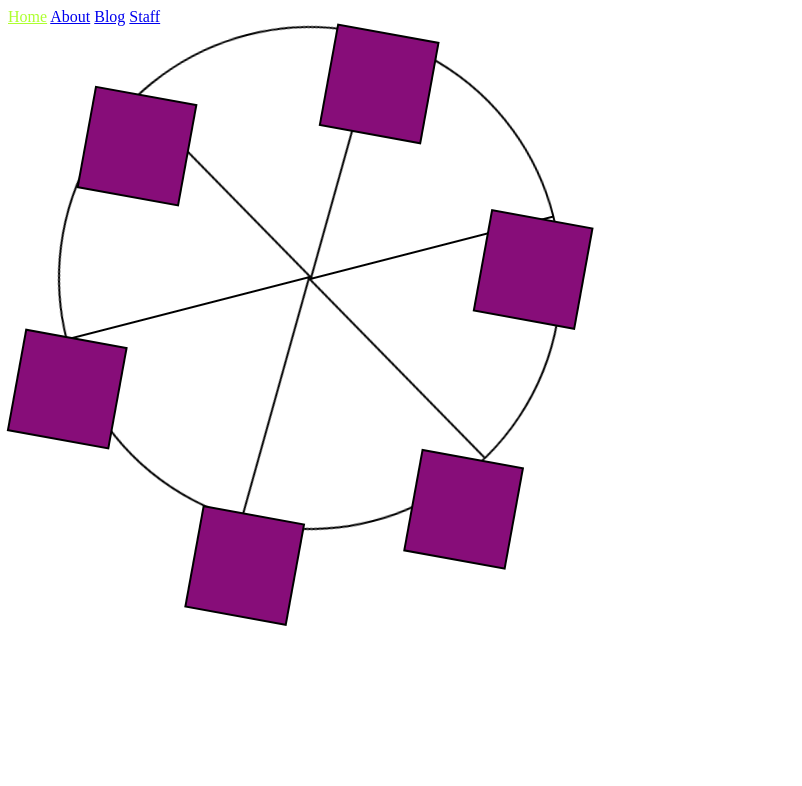
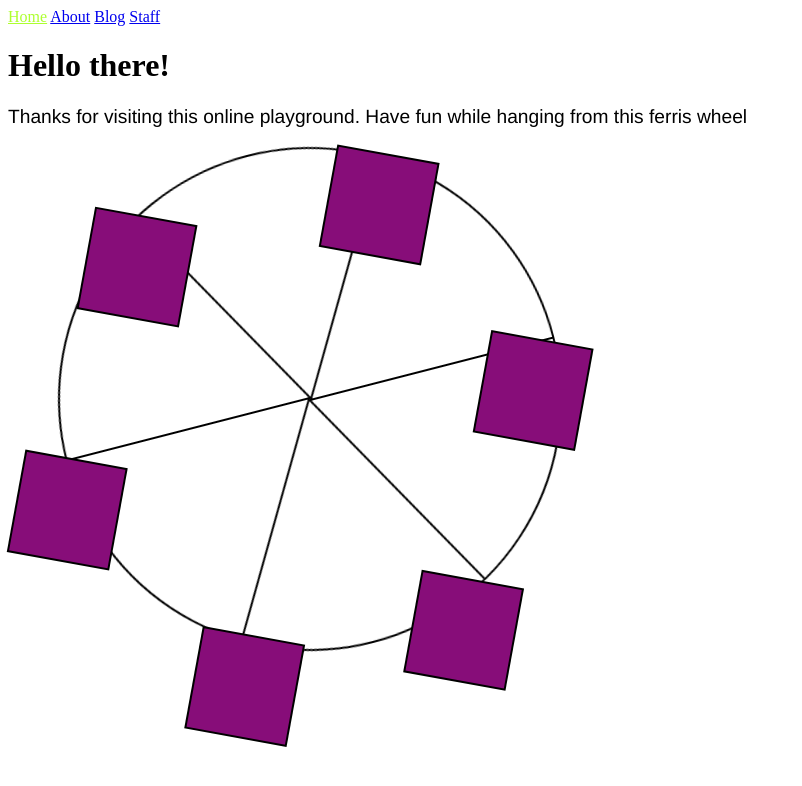
Before and after one commit to habasweiny/habasweiny.github.io, a Jekyll site: the page built from index.html, in a window 1280 px wide. Shown: the top 786 px of the page, without its empty margins (0-802 px from the left). Built offline with Jekyll 4.4.1, drawn with Linux system fonts in a browser that asks for light colours.

Commit message:
modified the welcome message

```diff
--- a/index.html
+++ b/index.html
@@ -10,6 +10,10 @@ title: Home
     <link rel="stylesheet" href="./styles.css">
   </head>
   <body>
+    <div>
+      <h1>Hello there!</h1>
+      <p class="paragraph">Thanks for visiting this online playground. Have fun while hanging from this ferris wheel</p>
+    </div>
     <div class="wheel">
       <span class="line"></span>
       <span class="line"></span>
```
